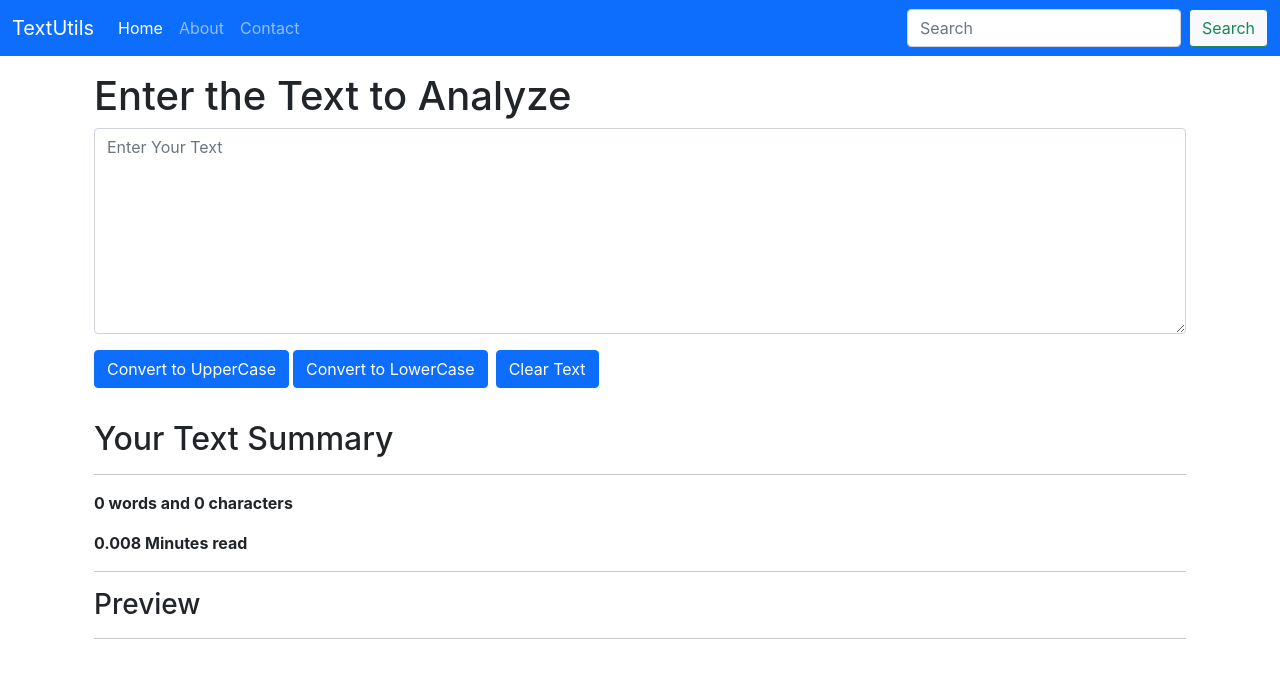
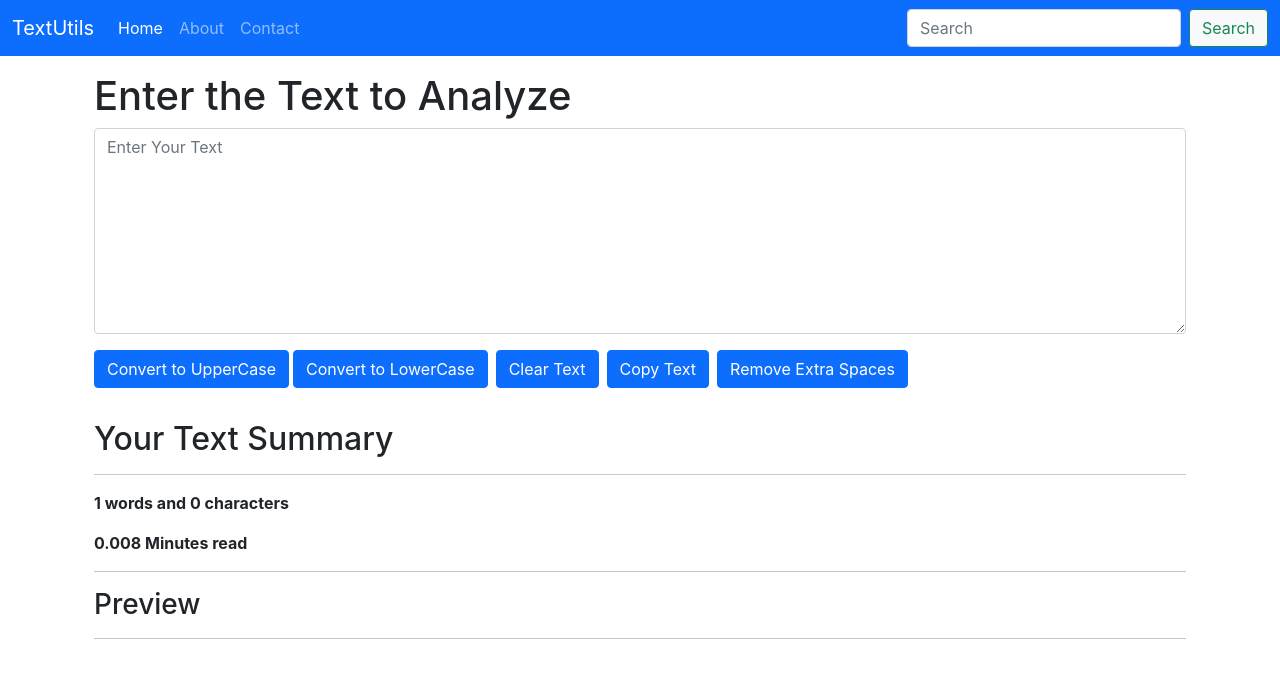
Before and after one commit to RiteshAldak1302/Textutils-React, a React (Create React App) app: page / in a window 1280 px wide. Shown: the top 678 px of the page. Built offline with nearby package versions, Linux system fonts and the light colour scheme.

Commit message:
added more button with its logic

```diff
--- a/src/components/Textform.js
+++ b/src/components/Textform.js
@@ -2,23 +2,47 @@
 
       export default function Textform(props) {
 
+          //it convert text in Upper case
         const handleUpClick = ()=>{
           // console.log('Convert to upper case was clicked' + text);
           const newText = text.toUpperCase();
           setText(newText);
         }
+        //it convert text in lower case
         const handleLowClick = ()=>{
           const newText = text.toLowerCase();
           setText(newText);
         }
+        //it clear complete text
         const handleClearClick = ()=>{
           const newText = "";
           setText(newText);
         }
+        //it copy complete text
+        const handleCopy = ()=>{
+          var text = document.getElementById('myBox');
+          text.select();
+          navigator.clipboard.writeText(text.value);
+        }
+        // it handle extra spaces
+        const handleExtraSpaces = ()=>{
+          let newText = text.split(/[ ]+/);
+          setText(newText.join(" "))
+        }
+        // const download=(filename, text)=>{
+        //   var element = document.createElement('a');
+        //   element.setAttribute('href', 'data:text/plain;charset=utf-8,' + encodeURIComponent(text));
+        //   element.setAttribute('download', filename);
+        //   element.style.display = 'none'; document.body.appendChild(element);
+        //   element.click(); document.body.removeChild(element);
 
+
+           //this is permeanent code (function) eto take the input
+           // this is to write in input
         const handleOnChange = (event)=>{
-          setText(event.target.value) // this is to write in input
+          setText(event.target.value)
         }
+
 
       const[text,setText] = useState("");
 
@@ -31,11 +55,16 @@
         <button type="button" className="btn btn-primary my-3" onClick={handleUpClick} >Convert to UpperCase</button>
         <button type="button" className="btn btn-primary my-3 mx-1" onClick={handleLowClick} >Convert to LowerCase</button>
         <button type="button" className="btn btn-primary my-3 mx-1" onClick={handleClearClick} >Clear Text</button>
+        <button type="button" className="btn btn-primary my-3 mx-1" onClick={handleCopy} >Copy Text</button>
+        <button type="button" className="btn btn-primary my-3 mx-1" onClick={handleExtraSpaces} >Remove Extra Spaces</button>
+
+
+
       </div>
     </div>
       <div className="container my-3">
         <h2>Your Text Summary</h2> <hr />
-        <p> <b> {text.split(" ").length -1 }  words and {text.length}  characters</b></p>
+        <p> <b> {text.split(" ").length }  words and {text.length}  characters</b></p>
         <p><b>{0.008 * text.split(" ").length} Minutes read </b></p>
         <hr />
         <h3>Preview <hr /> </h3>
```
